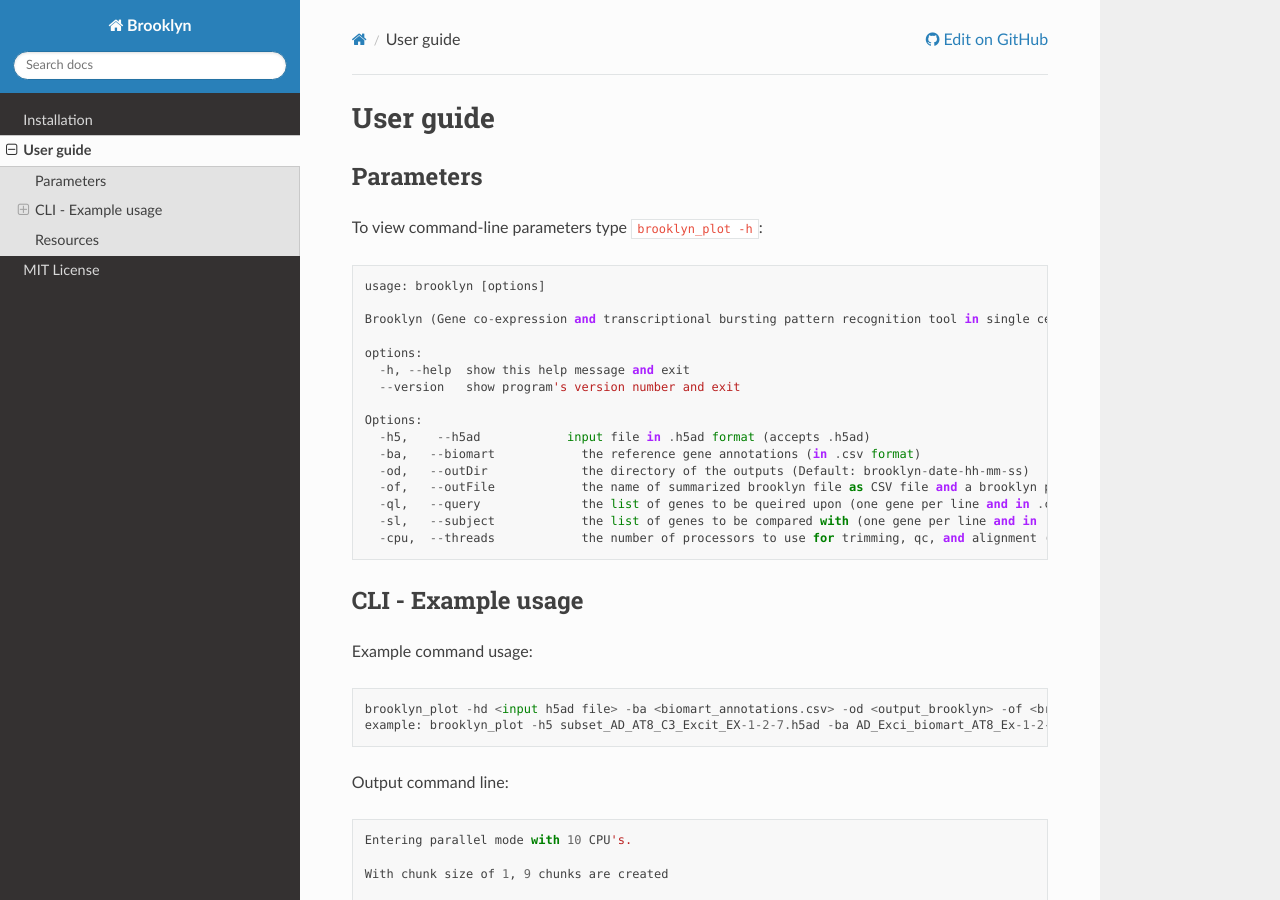
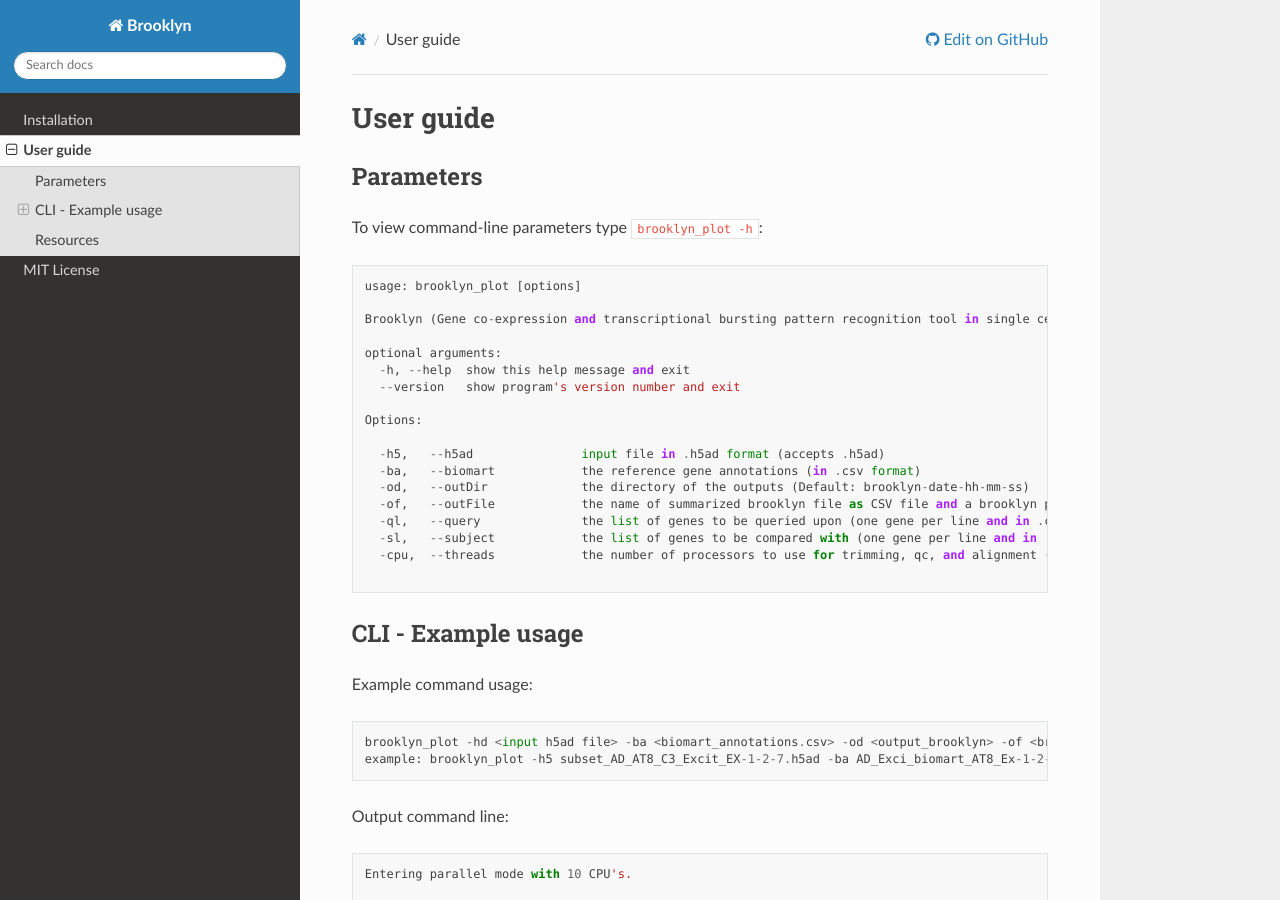
Before and after one commit to arunhpatil/brooklyn, a Sphinx documentation site: the page built from docs/source/quick_start.md, in a window 1280 px wide and 900 px high. Built offline with Sphinx 7.4.7 and the Read the Docs theme 2.0.0, drawn with Linux system fonts in a browser that asks for light colours.

Commit message:
Update quick_start.md

````diff
--- a/docs/source/quick_start.md
+++ b/docs/source/quick_start.md
@@ -4,20 +4,21 @@
 
 To view command-line parameters type `brooklyn_plot -h`:
 ```
-usage: brooklyn [options]
+usage: brooklyn_plot [options]
 
 Brooklyn (Gene co-expression and transcriptional bursting pattern recognition tool in single cell/nucleus RNA-sequencing data)
 
-options:
+optional arguments:
   -h, --help  show this help message and exit
   --version   show program's version number and exit
 
 Options:
-  -h5,    --h5ad            input file in .h5ad format (accepts .h5ad)
+
+  -h5,   --h5ad               input file in .h5ad format (accepts .h5ad)
   -ba,   --biomart            the reference gene annotations (in .csv format)
   -od,   --outDir             the directory of the outputs (Default: brooklyn-date-hh-mm-ss)
   -of,   --outFile            the name of summarized brooklyn file as CSV file and a brooklyn plot in PDF (Default: brooklyn-date-hh-mm-ss)
-  -ql,   --query              the list of genes to be queired upon (one gene per line and in .csv format)
+  -ql,   --query              the list of genes to be queried upon (one gene per line and in .csv format)
   -sl,   --subject            the list of genes to be compared with (one gene per line and in .csv format)
   -cpu,  --threads            the number of processors to use for trimming, qc, and alignment (Default: 1)
 
````
